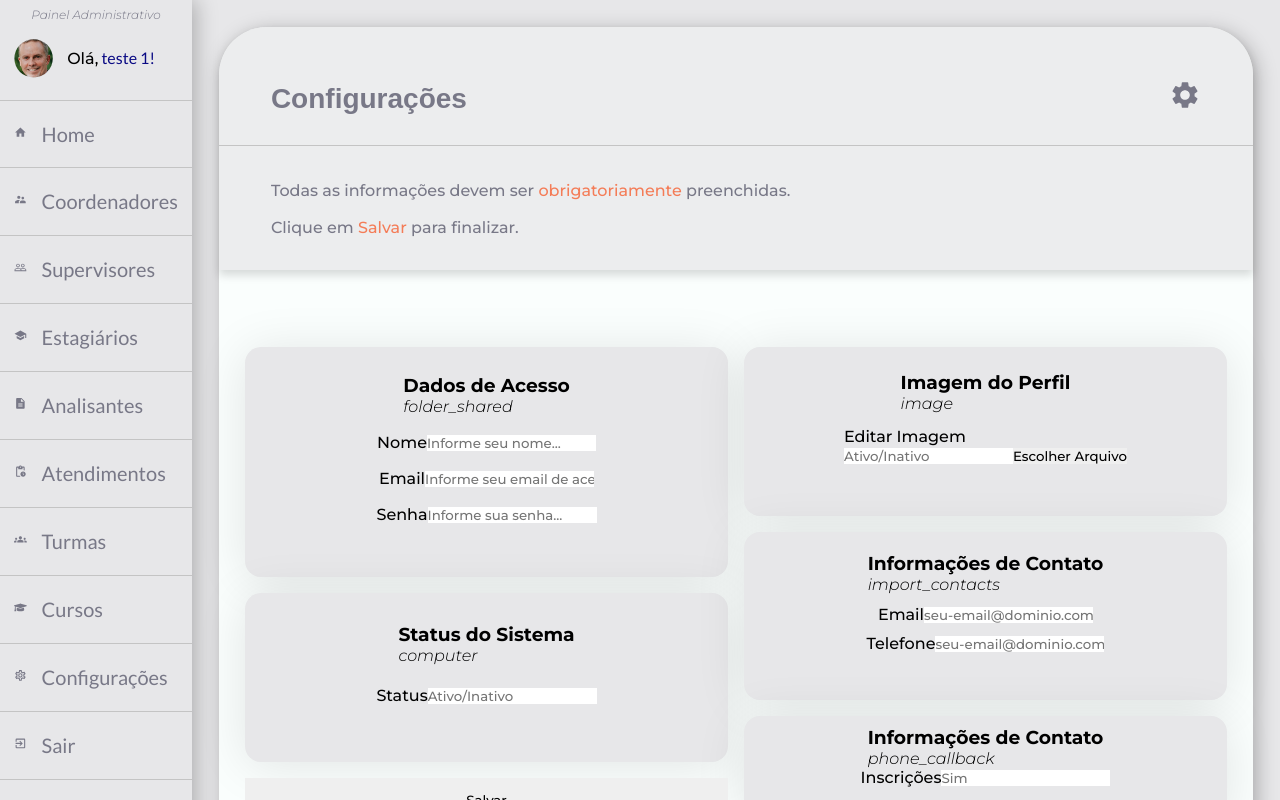
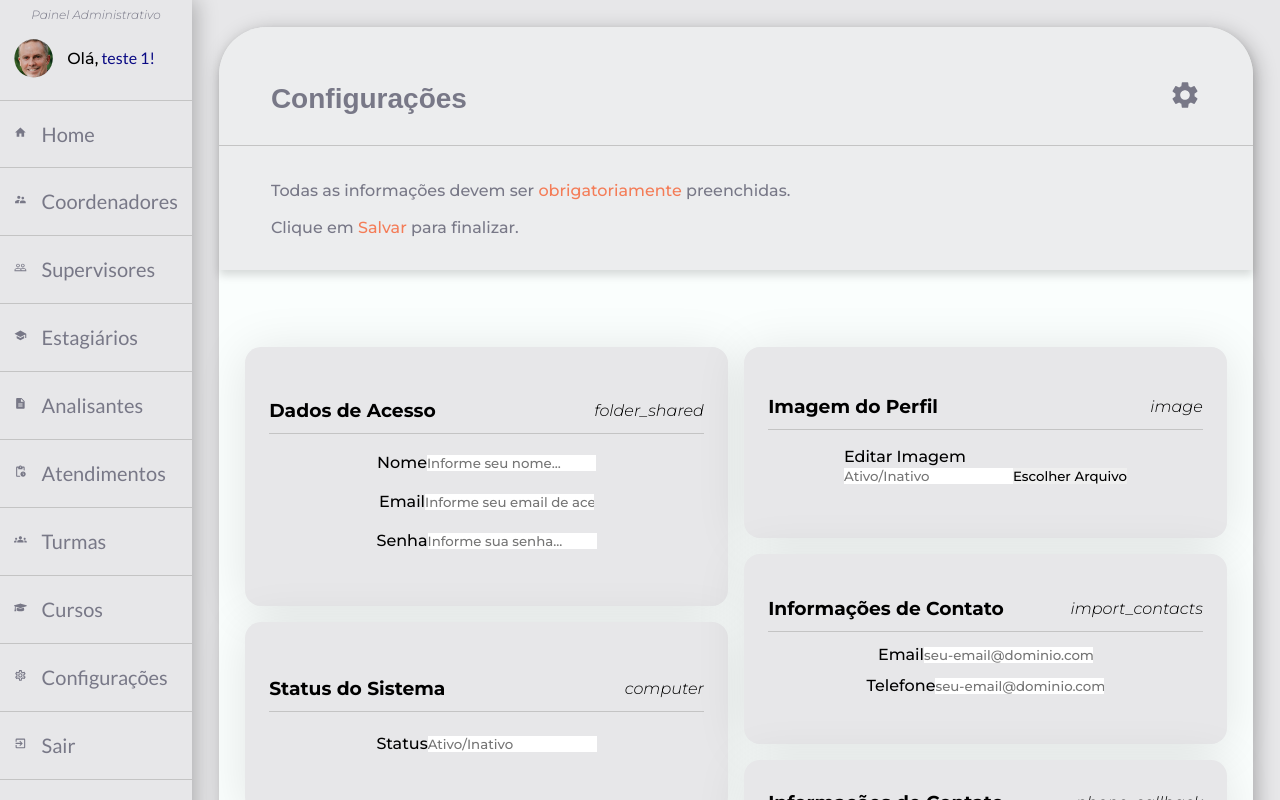
Before and after one commit to thiago-mfernandes/CepCop-React, a React (Create React App) app in the folder cepcop-react/: page /configuracoes in a window 1280 px wide. Shown: the top 800 px of the page. Built offline with nearby package versions, Linux system fonts and the light colour scheme.

Commit message:
componente Header implementado, e TESTADO! KKKK

```diff
--- /dev/null
+++ b/cepcop-react/src/components/UI/Cards/Configuracoes/FormConfiguracoes/Header.tsx
@@ -0,0 +1,8 @@
+import React from "react";
+import { StyledCardConfigHeader } from "./styled";
+
+function Header(props: { children: React.ReactNode }) {
+    return <StyledCardConfigHeader>{props.children}</StyledCardConfigHeader>;
+}
+
+export default Header;
--- a/cepcop-react/src/components/UI/Cards/Configuracoes/FormConfiguracoes/index.tsx
+++ b/cepcop-react/src/components/UI/Cards/Configuracoes/FormConfiguracoes/index.tsx
@@ -1,14 +1,15 @@
 import CardConfiguracoes from "./CardConfiguracoes"
 import Card from "./Card"
+import Header from "./Header"
 
 function FormConfiguracoes() {
     return (
         <CardConfiguracoes>
             <Card>
-                <div className="config-page-card__header">
+                <Header>
                     <h3 className="config-page-card__header___titulo">Dados de Acesso</h3>
                     <i className="material-icons material-icons--config">folder_shared</i>
-                </div>
+                </Header>
 
 
                 <div className="config-page-card__input-box">
@@ -28,10 +29,10 @@ function FormConfiguracoes() {
             </Card>
 
             <Card>
-                <div className="config-page-card__header">
+                <Header>
                     <h3 className="config-page-card__header___titulo">Status do Sistema</h3>
                     <i className="material-icons material-icons--config">computer</i>
-                </div>
+                </Header>
 
                 <div className="config-page-card__input-box">
                     <label className="label" htmlFor="nome">Status</label>
@@ -40,10 +41,10 @@ function FormConfiguracoes() {
             </Card>
 
             <Card>
-                <div className="config-page-card__header">
+                <Header>
                     <h3 className="config-page-card__header___titulo">Imagem do Perfil</h3>
                     <i className="material-icons material-icons--config">image</i>
-                </div>
+                </Header>
 
                 <div className="config-page-card__input-box">
                     <label className="label" htmlFor="nome">Editar Imagem</label>
@@ -57,10 +58,10 @@ function FormConfiguracoes() {
             </Card>
 
             <Card>
-                <div className="config-page-card__header">
+                <Header>
                     <h3 className="config-page-card__header___titulo">Informações de Contato</h3>
                     <i className="material-icons material-icons--config">import_contacts</i>
-                </div>
+                </Header>
 
 
                 <div className="config-page-card__input-box">
@@ -75,10 +76,10 @@ function FormConfiguracoes() {
             </Card>
 
             <Card>
-                <div className="config-page-card__header">
+                <Header>
                     <h3 className="config-page-card__header___titulo">Informações de Contato</h3>
                     <i className="material-icons material-icons--config">phone_callback</i>
-                </div>
+                </Header>
 
                 <div className="config-page-card__input-box">
                     <label className="label" htmlFor="inscricoes">Inscrições</label>
--- a/cepcop-react/src/components/UI/Cards/Configuracoes/FormConfiguracoes/styled.ts
+++ b/cepcop-react/src/components/UI/Cards/Configuracoes/FormConfiguracoes/styled.ts
@@ -1,4 +1,4 @@
-import { cinzaClaro } from "src/components/UI/variaveis";
+import { cinzaClaro, cinzaMedio } from "src/components/UI/variaveis";
 import styled from "styled-components";
 
 export const StyledConfigPage = styled.section`
@@ -26,12 +26,12 @@ export const StyledCard = styled.div`
     font-family: "Fjalla-One", sans-serif;
     background-color: ${cinzaClaro};
     border-radius: 16px;
-    box-shadow: 0 4px 50px 0 rgba(0,0,0,.1);
+    box-shadow: 0 4px 50px 0 rgba(0, 0, 0, 0.1);
     padding: 2% 5% 7.5%;
 
     //posicionamento de cada filho no desktop:
     //------------------------------------------------//
-    &:first-of-type{
+    &:first-of-type {
         grid-column: 1 / 2;
         grid-row: 1 / 5;
     }
@@ -60,3 +60,14 @@ export const StyledCard = styled.div`
         margin: 5% 0;
     }
 `;
+
+export const StyledCardConfigHeader = styled.div`
+    display: flex;
+    flex-direction: row;
+    align-items: center;
+    justify-content: space-between;
+    border-bottom: 1px solid ${cinzaMedio};
+    padding-bottom: 2.5%;
+    margin-top: 5%;
+    width: 100%;
+`;
```
